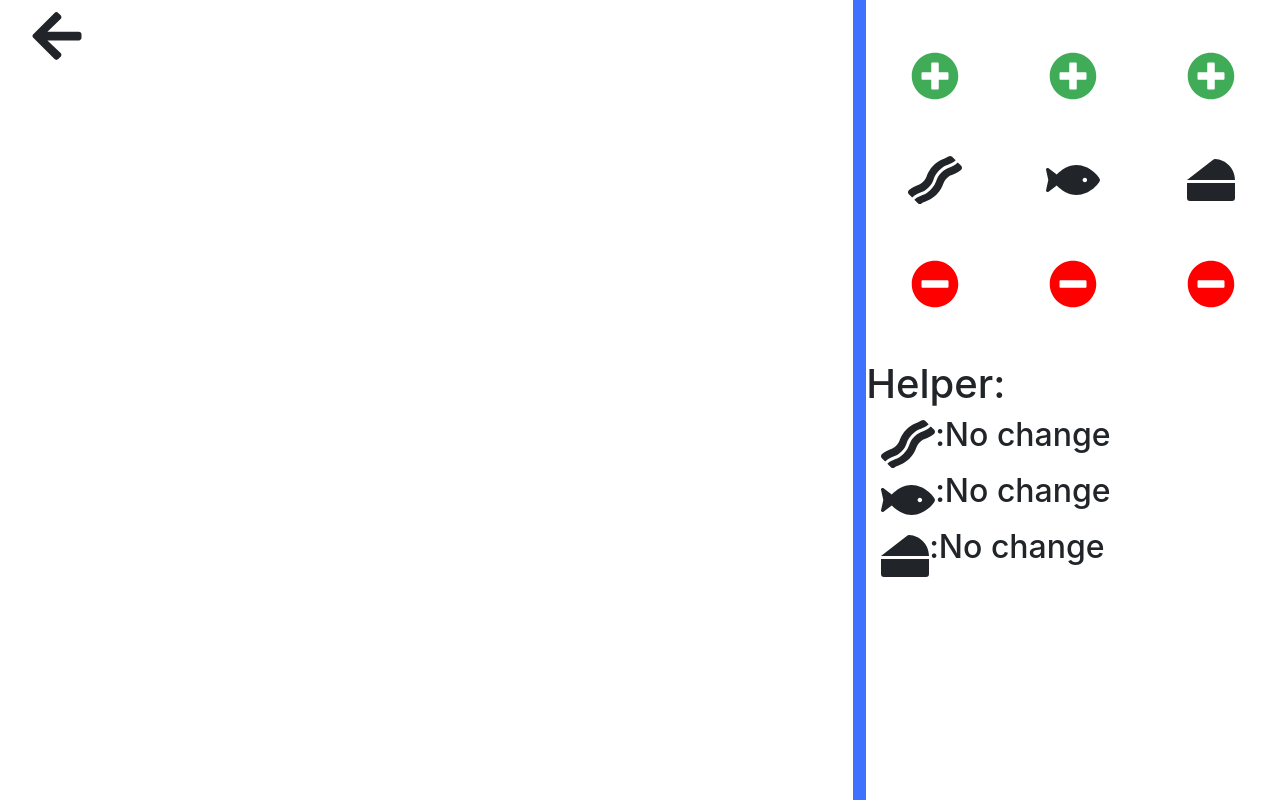
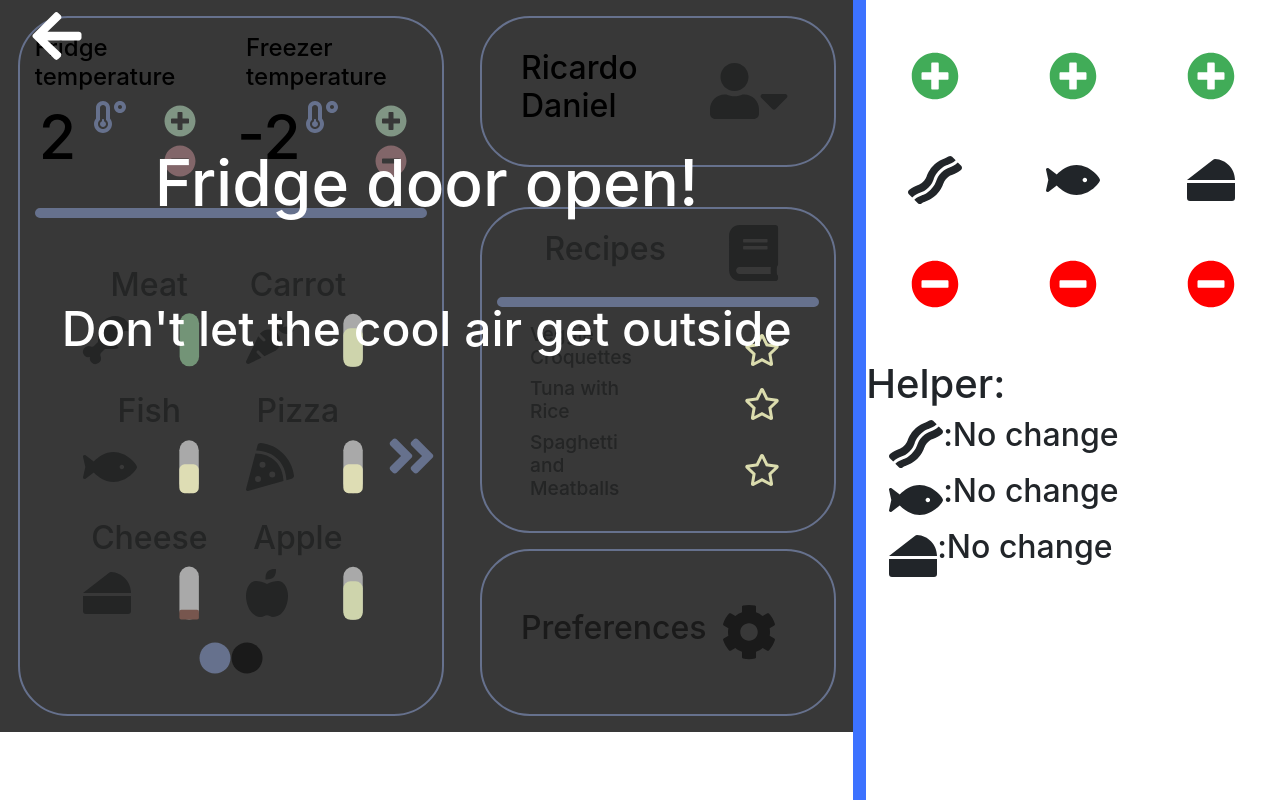
Before and after one commit to RVelhinho/ai-app, a React (Create React App) app: page /open in a window 1280 px wide. Built offline with nearby package versions, Linux system fonts and the light colour scheme.

Commit message:
blocked and opening screen

```diff
--- a/src/App.js
+++ b/src/App.js
@@ -11,6 +11,7 @@ import { getPreferences } from "./services/fakePreferenceService";
 import ListeningPage from "./components/ListeningPage";
 import { getVoiceCommands } from "./services/voiceCommands";
 import OpenPage from "./components/OpenPage";
+import BlockedPage from "./components/BlockedPage";
 
 export default class App extends Component {
   state = {
@@ -212,6 +213,21 @@ export default class App extends Component {
       <React.Fragment>
         <Switch>
           <Route
+            path="/blocked"
+            render={(props) => (
+              <BlockedPage
+                temps={this.state.temps}
+                users={this.state.users}
+                currentUser={this.state.currentUser}
+                currentUserIndex={this.state.currentUserIndex}
+                showUsers={this.state.showUsers}
+                onShowUsers={this.handleShowUsers}
+                onChangeUser={this.handleChangeUser}
+                {...props}
+              />
+            )}
+          />
+          <Route
             path="/preferences"
             render={(props) => (
               <PreferencesPage
@@ -240,6 +256,16 @@ export default class App extends Component {
                 updateOrigFoods={this.handleUpdateOrigFoods}
                 inventory={this.state.foods}
                 orig={this.state.origfoods}
+                pageSize={this.state.pageSize}
+                currentPage={this.state.currentPage}
+                temps={this.state.temps}
+                foods={this.state.foods}
+                recipes={this.state.recipes}
+                users={this.state.users}
+                currentUser={this.state.currentUser}
+                currentUserIndex={this.state.currentUserIndex}
+                showUsers={this.state.showUsers}
+                foodsLength={this.state.foods.length}
                 {...props}
               />
             )}
--- /dev/null
+++ b/src/components/BlockedPage.jsx
@@ -0,0 +1,120 @@
+import React, { Component } from "react";
+import { faTemperatureLow } from "@fortawesome/free-solid-svg-icons";
+import Temperature from "./common/Temperature";
+import UserBubble from "./common/UserBubble";
+import { useLocation, Link } from "react-router-dom";
+
+class BlockedPage extends Component {
+  state = {
+    displayUsers: "none",
+  };
+  handleUnlock = () => {
+    console.log("oiii", this.state);
+    let displayUsers = this.state.displayUsers === "flex" ? "none" : "flex";
+    this.setState({ displayUsers });
+    console.log(this.state, displayUsers, this.props.path);
+  };
+  renderButtonLogin = () => {
+    let display = this.state.displayUsers;
+    if (this.props.showUsers) {
+      display = "none";
+    }
+    return (
+      <div className="row h-10" style={{ display }}>
+        <Link to="/" className="col d-flex">
+          <div
+            className="col "
+            style={{
+              display: "flex",
+              justifyContent: "center",
+              alignItems: "center",
+            }}
+          >
+            <button
+              className="btn btn-success"
+              style={{ height: "100%", width: "10%" }}
+            >
+              Login
+            </button>
+          </div>
+        </Link>
+      </div>
+    );
+  };
+  renderUsers = () => {
+    let UserBubbleClass = this.props.showUsers ? "row h-50" : "row h-25";
+    return (
+      <div
+        className={UserBubbleClass}
+        style={{ display: this.state.displayUsers }}
+      >
+        <div
+          className="col-4"
+          style={{
+            left: "50%",
+            transform: "translate(-50%, -50%)",
+            textAlign: "center",
+          }}
+          onClick={(e) => {
+            e.stopPropagation();
+          }}
+        >
+          <UserBubble
+            color={"white"}
+            users={this.props.users}
+            currentUser={this.props.currentUser}
+            currentUserIndex={this.props.currentUserIndex}
+            showUsers={this.props.showUsers}
+            onShowUsers={this.props.onShowUsers}
+            onChangeUser={this.props.onChangeUser}
+          />
+        </div>
+      </div>
+    );
+  };
+  render() {
+    return (
+      <React.Fragment>
+        <div
+          onClick={this.handleUnlock}
+          style={{
+            backgroundColor: "black",
+            height: "100vh",
+          }}
+        >
+          <div className="row">
+            <div className="col ">
+              <h1
+                style={{
+                  color: "white",
+                  textAlign: "center",
+                  fontSize: "900%",
+                }}
+              >
+                {new Date().toTimeString().slice(0, 5)}
+              </h1>
+            </div>
+          </div>
+          <div className="row mt-5">
+            {this.props.temps.map((temp) => (
+              <div key={temp.name} className="col-3 m-auto">
+                <Temperature
+                  name={temp.name}
+                  temp={temp.degrees}
+                  onPlusTemp={() => this.props.onPlusTemp(temp)}
+                  onMinusTemp={() => this.props.onMinusTemp(temp)}
+                  buttons={false}
+                  color={"white"}
+                />
+              </div>
+            ))}{" "}
+          </div>
+          {this.renderUsers()}
+          {this.renderButtonLogin()}
+        </div>
+      </React.Fragment>
+    );
+  }
+}
+
+export default BlockedPage;
--- a/src/components/OpenPage.jsx
+++ b/src/components/OpenPage.jsx
@@ -1,12 +1,15 @@
 import React, { Component } from "react";
 import { FontAwesomeIcon } from "@fortawesome/react-fontawesome";
-import { faArrowLeft } from "@fortawesome/free-solid-svg-icons";
+import {
+  faArrowLeft,
+  faGraduationCap,
+} from "@fortawesome/free-solid-svg-icons";
 import { faPlusCircle } from "@fortawesome/free-solid-svg-icons";
 import { faMinusCircle } from "@fortawesome/free-solid-svg-icons";
 import { faFish } from "@fortawesome/free-solid-svg-icons";
 import { faCheese } from "@fortawesome/free-solid-svg-icons";
 import { faBacon } from "@fortawesome/free-solid-svg-icons";
-
+import Fridge from "./Fridge";
 class OpenPage extends Component {
   handleLeave = () => {
     this.props.history.push("/");
@@ -20,6 +23,14 @@ class OpenPage extends Component {
       { name: "Cheese", icon: faCheese },
     ],
     r: JSON.parse(JSON.stringify(this.props.inventory)),
+  };
+  openFridgeText = {
+    color: "white",
+    position: "absolute",
+    left: "50%",
+    transform: "translate(-50%, -50%)",
+    textAlign: "center",
+    whiteSpace: "nowrap",
   };
   createPlusMinusIcons(icon) {
     let final = icon === "+" ? faPlusCircle : faMinusCircle;
@@ -67,7 +78,7 @@ class OpenPage extends Component {
     this.state.foods.map((food, index) =>
       rows.push(
         <div key={index} className="row">
-          <div className="col d-flex">
+          <div className="col d-flex ml-2">
             <FontAwesomeIcon
               icon={food.icon}
               size="3x"
@@ -103,8 +114,8 @@ class OpenPage extends Component {
     let diff = curQuantity - origQuantity;
     // let diff = inventoryQ - inventoryO;
     return diff === 0 ? "No change" : diff > 0 ? "+" + diff : diff;
-    return "pila";
   }
+  //filter: "grayscale(50%)",
   render() {
     console.log("crl", this.props.orig, this.props.inventory);
     return (
@@ -118,12 +129,52 @@ class OpenPage extends Component {
                     icon={faArrowLeft}
                     size="6x"
                     onClick={this.handleLeave}
-                    style={{ cursor: "pointer" }}
+                    style={{ cursor: "pointer", color: "white" }}
                     className="icon"
                   />
                 </div>
               </div>
             </div>
+            <div
+              className="col-12 col-md-12 col-xl-8"
+              style={{
+                position: "absolute",
+                zIndex: -1,
+                opacity: 1,
+                backgroundColor: "	#383838",
+                filter: "grayscale(80%)",
+              }}
+            >
+              <Fridge
+                pageSize={this.props.pageSize}
+                currentPage={this.props.currentPage}
+                temps={this.props.temps}
+                foods={this.props.foods}
+                recipes={this.props.recipes}
+                users={this.props.users}
+                currentUser={this.props.currentUser}
+                currentUserIndex={this.props.currentUserIndex}
+                showUsers={this.props.showUsers}
+                foodsLength={this.props.foodsLength}
+              />
+              <h1
+                style={{
+                  ...this.openFridgeText,
+                  ...{ fontSize: "400%", top: "25%" },
+                }}
+              >
+                Fridge door open!
+              </h1>
+              <h1
+                style={{
+                  ...this.openFridgeText,
+                  ...{ fontSize: "300%", top: "45%" },
+                }}
+              >
+                Don't let the cool air get outside
+              </h1>
+            </div>
+
             <div className="divider"></div>
             <div className="col">
               <div className="row ">{this.createPlusMinusIcons("+")}</div>
--- a/src/components/common/Temperature.jsx
+++ b/src/components/common/Temperature.jsx
@@ -5,17 +5,28 @@ import { faTemperatureLow } from "@fortawesome/free-solid-svg-icons";
 import { FontAwesomeIcon } from "@fortawesome/react-fontawesome";
 import "../style/bubble.css";
 
-export default function Temperature({ name, temp, onPlusTemp, onMinusTemp }) {
+export default function Temperature({
+  name,
+  temp,
+  onPlusTemp,
+  onMinusTemp,
+  buttons = true,
+  color = "black",
+}) {
   return (
     <React.Fragment>
       <div className="row h-25 d-flex justify-content-center">
         <div className="col d-flex justify-content-center">
-                    <h3 className="text2">{name}</h3>
+          <h3 className="text2" style={{ color }}>
+            {name}
+          </h3>
         </div>
       </div>
       <div className="row h-75 w-100 d-flex justify-content-center mt-4">
         <div className="col-3 d-flex justify-content-center">
-                    <h3 className="number1">{temp}</h3>
+          <h3 className="number1" style={{ color }}>
+            {temp}
+          </h3>
         </div>
         <div className="col-4 d-flex justify-content-center">
           <FontAwesomeIcon
@@ -25,6 +36,7 @@ export default function Temperature({ name, temp, onPlusTemp, onMinusTemp }) {
             className="icon_temp"
           />
         </div>
+        {buttons ? (
           <div className="col-3 mt-1">
             <div className="row mb-2">
               <div className="col">
@@ -49,6 +61,9 @@ export default function Temperature({ name, temp, onPlusTemp, onMinusTemp }) {
               </div>
             </div>
           </div>
+        ) : (
+          <div></div>
+        )}
       </div>
     </React.Fragment>
   );
--- a/src/components/common/UserBubble.jsx
+++ b/src/components/common/UserBubble.jsx
@@ -11,12 +11,14 @@ export default function UserBubble({
   showUsers,
   onShowUsers,
   onChangeUser,
+  color = "black",
 }) {
   const classes = showUsers
     ? "col bubble mb-5 mb-sm-3 mb-md-3 mb-xl-3 mt-3"
     : "col bubble mb-5 mb-sm-3 mb-md-3 mb-xl-3 mt-3 d-flex align-items-center";
   let usersOld = [...users];
   usersOld.splice(currentUserIndex, 1);
+
   return (
     <React.Fragment>
       <div className={classes}>
@@ -26,14 +28,12 @@ export default function UserBubble({
           style={{ cursor: "pointer" }}
         >
           <div className="col-12 col-md-8 col-xl-8 d-flex align-items-center justify-content-center justify-content-md-start justify-content-xl-start ">
-                        <h1 className="text1">{currentUser}</h1>
+            <h1 className="text1" style={{ color }}>
+              {currentUser}
+            </h1>
           </div>
           <div className="col-12 col-md-4 col-xl-4 d-flex align-items-center justify-content-center justify-content-md-end justify-content-xl-end">
-                        <FontAwesomeIcon
-                            icon={faUser}
-                            size="5x"
-                            className="icon"
-                        />
+            <FontAwesomeIcon icon={faUser} size="5x" className="icon" />
             <OpenClose showUsers={showUsers} />
           </div>
         </div>
@@ -47,7 +47,9 @@ export default function UserBubble({
                 style={{ cursor: "pointer" }}
               >
                 <div className="col-8 d-flex align-items-center justify-content-start">
-                                    <h1 className="text1">{user.name}</h1>
+                  <h1 className="text1" style={{ color }}>
+                    {user.name}
+                  </h1>
                 </div>
               </div>
             </React.Fragment>
```
Also changed, not shown: src/components/MainPageWrapper.jsx (added, +32 -0 lines), src/components/Simulator.jsx (+7 -0 lines), src/assets/images/arrow-left-solid.svg (added), src/components/MainPage.jsx (indentation only). Lines whose indentation alone changed are shown as unchanged.
